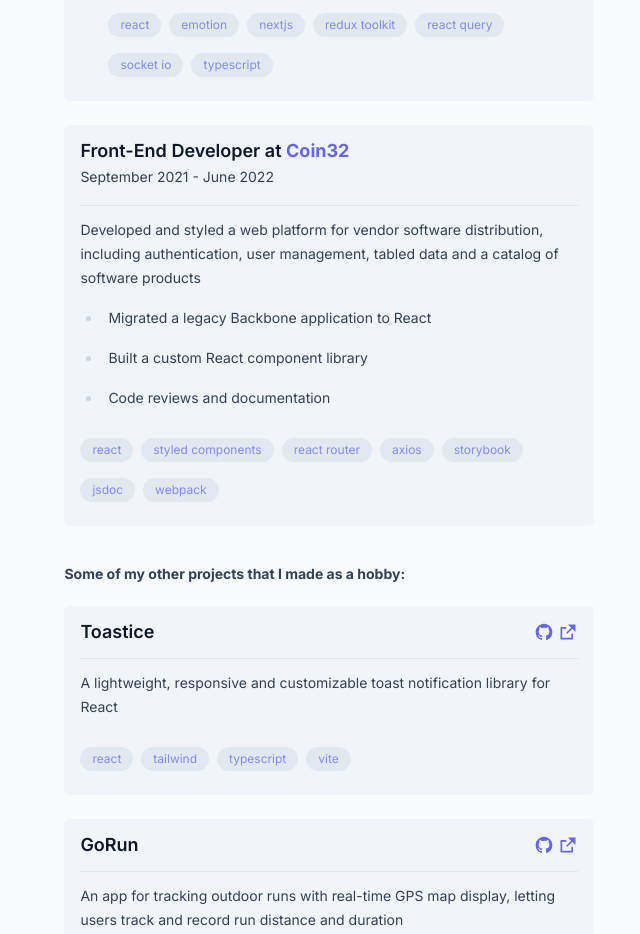
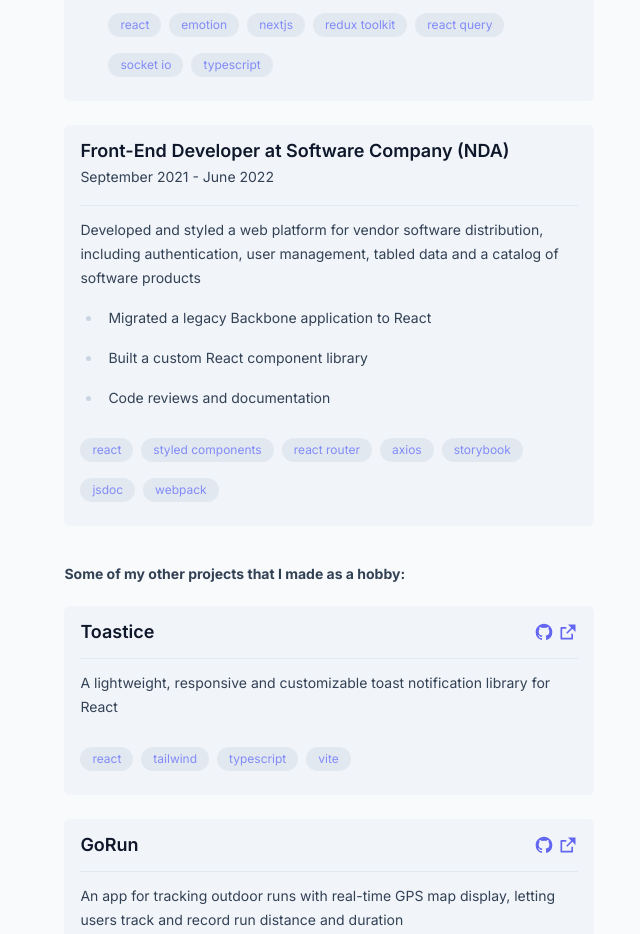
Before and after one commit to SamyZog/portfolio, a Next.js app: page /work in a window 1280 px wide. Shown: the part 1080-2014 px from the top of the page, without its empty margins (378-1018 px from the left). Built offline with nearby package versions, Linux system fonts and the light colour scheme.

Commit message:
Update work.tsx

```diff
--- a/src/pages/work.tsx
+++ b/src/pages/work.tsx
@@ -228,9 +228,7 @@ const Work = () => (
           )}
           >
             <h3 className={clsx('m-0')}>
-              Front-End Developer at
-              {' '}
-              <a href="https://coin32.com/" target="_blank" rel="noreferrer">Coin32</a>
+              Front-End Developer at Software Company (NDA)
             </h3>
 
             <p>
```
